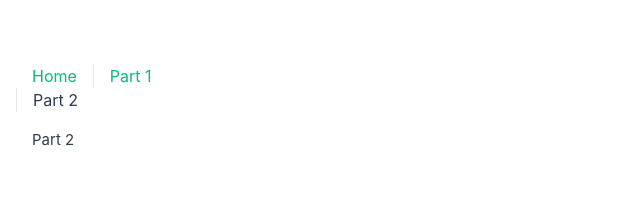
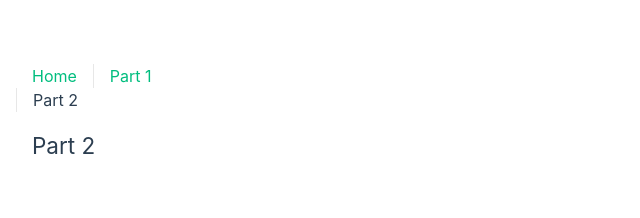
Before and after one commit to ikebk/edukudus-dev-challenge, a Vue app: page /part2 in a window 1280 px wide. Shown: the top 218 px of the page, without its empty margins (0-640 px from the left). Built offline with nearby package versions, Linux system fonts and the light colour scheme.

Commit message:
build page 2

```diff
--- a/src/views/PartTwoView.vue
+++ b/src/views/PartTwoView.vue
@@ -1,6 +1,13 @@
 <template>
-  <div>
-    <!--  -->
-    Part 2
+  <div class="page">
+    <h2>Part 2</h2>
   </div>
 </template>
+
+<script setup></script>
+
+<style scoped>
+.page {
+  /*  */
+}
+</style>
```
